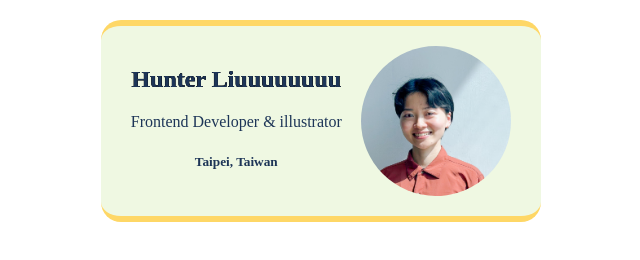
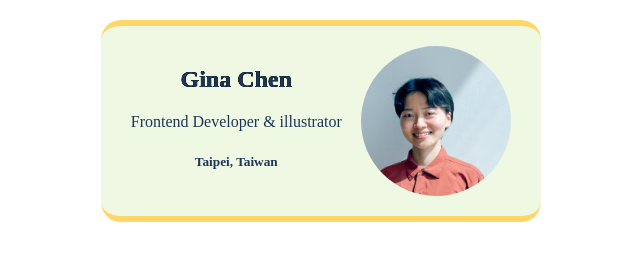
Before and after one commit to isll-c/business-card, a website built with Vite: page index.html in a window 1280 px wide. Shown: the whole page, without its empty margins (319-959 px from the left). Built offline with nearby package versions, Linux system fonts and the light colour scheme; files whose address does not match are found by name.

Commit message:
Revert "feat: hunter liu"

```diff
--- a/index.html
+++ b/index.html
@@ -5,7 +5,7 @@
     <body>
         <div class="card">
             <div >
-                <h2>Hunter Liuuuuuuuu</h2>
+                <h2>Gina Chen</h2>
                 <p>Frontend Developer & illustrator</p>
                 <h5>Taipei, Taiwan</h5>
             </div>
```
